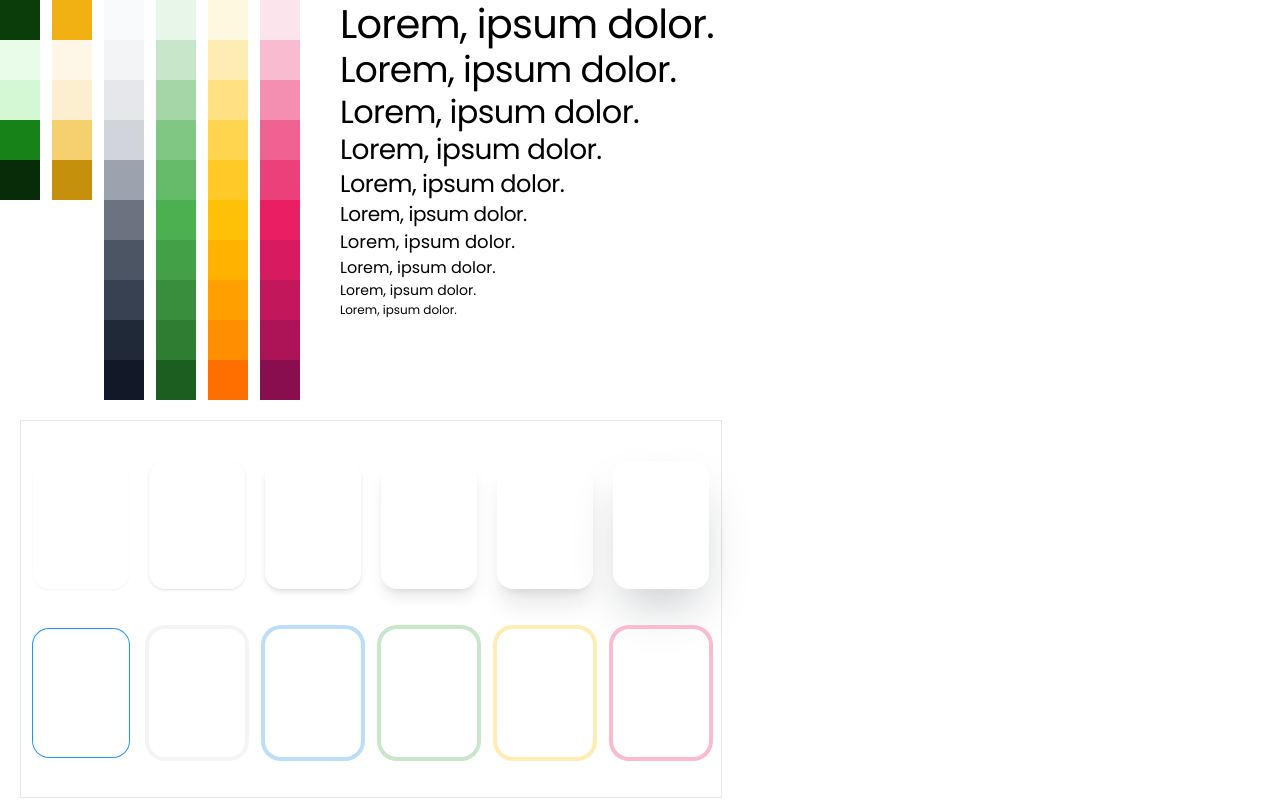
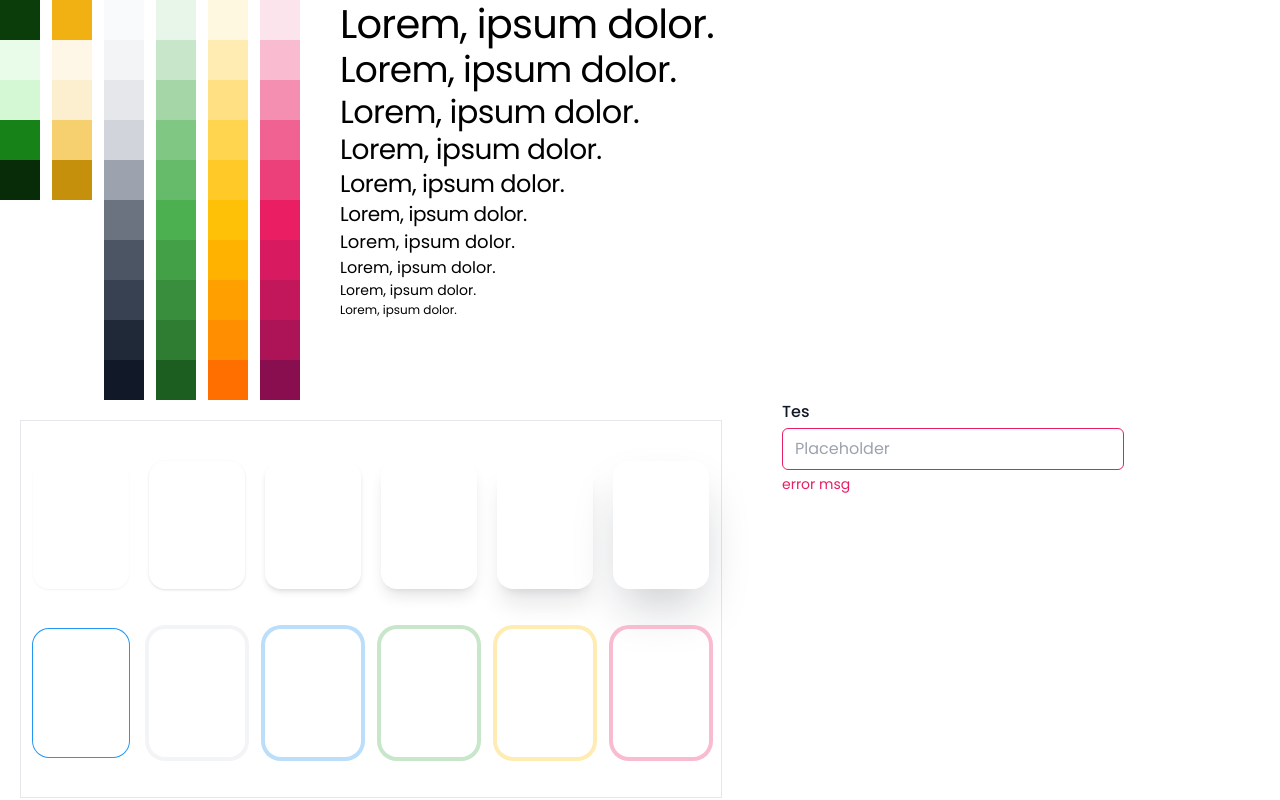
Before and after one commit to AbeLegend/klhk-dss, a Next.js app: page / in a window 1280 px wide. Shown: the top 800 px of the page. Built offline with nearby package versions, Linux system fonts and the light colour scheme.

Commit message:
feat(slicing): Setup input component

```diff
--- /dev/null
+++ b/src/components/atoms/Input/index.tsx
@@ -0,0 +1,78 @@
+import { forwardRef, InputHTMLAttributes } from "react";
+import { cn } from "@/lib";
+
+interface InputProps extends InputHTMLAttributes<HTMLInputElement> {
+  label?: string;
+  leftIcon?: React.ReactNode;
+  rightIcon?: React.ReactNode;
+  description?: string;
+  error?: boolean;
+  errorMessage?: string;
+}
+
+export const Input = forwardRef<HTMLInputElement, InputProps>(
+  (
+    {
+      label,
+      leftIcon,
+      rightIcon,
+      description,
+      error,
+      errorMessage,
+      className,
+      ...props
+    },
+    ref
+  ) => {
+    return (
+      <div className={cn(["flex flex-col gap-1", className])}>
+        {label && (
+          <label
+            htmlFor={props.id}
+            className={cn([
+              "text-body-3 font-medium text-gray-900",
+              // error && "text-error-500",
+            ])}
+          >
+            {label}
+          </label>
+        )}
+        <div
+          className={cn([
+            "flex items-center border rounded-md px-3 py-2",
+            error
+              ? "border-error-500 focus-within:shadow-focus-error"
+              : "border-gray-300 focus-within:shadow-focus-success focus-within:border-primary-hover",
+            props.disabled && "bg-gray-100 cursor-not-allowed",
+          ])}
+        >
+          {leftIcon && <div className="mr-2 text-gray-400">{leftIcon}</div>}
+          <input
+            ref={ref}
+            className={cn([
+              "flex-1 bg-transparent text-body-2 text-gray-900 placeholder-gray-400 focus:outline-none",
+              props.disabled && "cursor-not-allowed text-gray-400",
+            ])}
+            {...props}
+          />
+          {rightIcon && <div className="ml-2 text-gray-400">{rightIcon}</div>}
+        </div>
+        {description && (
+          <p
+            className={cn([
+              "text-body-3 text-gray-500",
+              error && "text-error-500",
+            ])}
+          >
+            {description}
+          </p>
+        )}
+        {error && errorMessage && (
+          <p className="text-body-3 text-error-500">{errorMessage}</p>
+        )}
+      </div>
+    );
+  }
+);
+
+Input.displayName = "Input";
--- /dev/null
+++ b/src/components/atoms/index.ts
@@ -0,0 +1 @@
+export * from "./Input"
--- /dev/null
+++ b/src/components/templates/UI/UIInput/index.tsx
@@ -0,0 +1,16 @@
+import { Input } from "@/components/atoms";
+import { FC } from "react";
+
+export const UIInput: FC = () => {
+  return (
+    <section>
+      <Input
+        label="Tes"
+        error={true}
+        errorMessage="error msg"
+        description={""}
+        placeholder="Placeholder"
+      />
+    </section>
+  );
+};
--- a/src/components/templates/UI/index.ts
+++ b/src/components/templates/UI/index.ts
@@ -1,3 +1,4 @@
 export * from "./UIColor"
 export * from "./UITypography"
+export * from "./UIInput"
 export * from "./UIBoxShadow"
--- a/src/lib/index.ts
+++ b/src/lib/index.ts
@@ -1 +1,2 @@
 export * from "./font"
+export * from "./util"
--- /dev/null
+++ b/src/lib/util.ts
@@ -0,0 +1,6 @@
+import { twMerge } from "tailwind-merge";
+import { clsx, ClassValue } from "clsx";
+
+export function cn(...inputs: ClassValue[]) {
+  return twMerge(clsx(inputs));
+}
--- a/src/screens/UI/index.tsx
+++ b/src/screens/UI/index.tsx
@@ -1,4 +1,9 @@
-import { UIBoxShadow, UIColor, UITypography } from "@/components/templates";
+import {
+  UIBoxShadow,
+  UIColor,
+  UIInput,
+  UITypography,
+} from "@/components/templates";
 import { FC } from "react";
 
 const UI: FC = () => {
@@ -7,6 +12,7 @@ const UI: FC = () => {
       <UIColor />
       <UITypography />
       <UIBoxShadow />
+      <UIInput />
     </main>
   );
 };
```
Also changed, not shown: package.json (+6 -4 lines), 1 other file (tests, documents, lock files or other folders).
